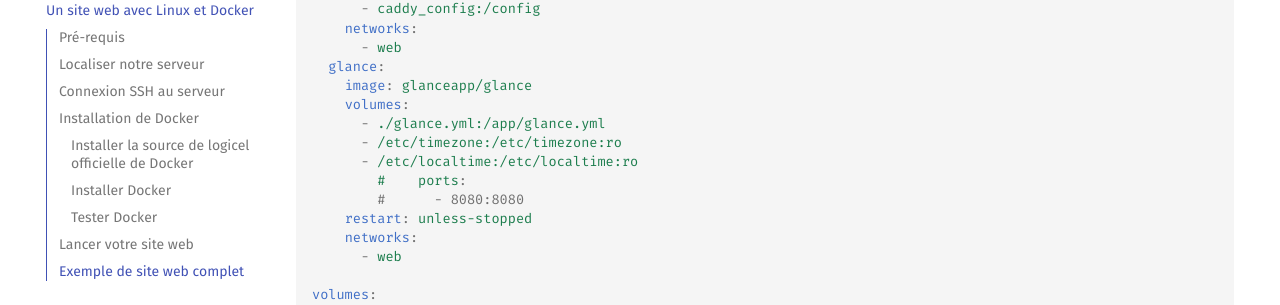
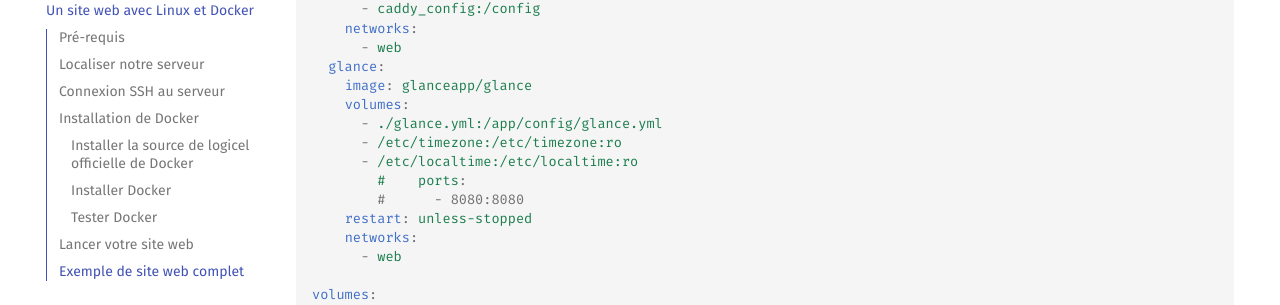
Before and after one commit to o-devops/doc, an MkDocs documentation site: the page built from docs/tutoriels/website-with-linux-docker.md, in a window 1280 px wide and 900 px high, scrolled down 4332 px. Shown: the part 145-450 px from the top of the window. Built offline with MkDocs 1.6.1 and Material for MkDocs 9.7.7, drawn with Linux system fonts in a browser that asks for light colours; comment, search, counter and statistics services are not loaded.

Commit message:
fix: update broken path (#63)

```diff
--- a/docs/tutoriels/website-with-linux-docker.md
+++ b/docs/tutoriels/website-with-linux-docker.md
@@ -163,7 +163,7 @@ services:
   glance:
     image: glanceapp/glance
     volumes:
-      - ./glance.yml:/app/glance.yml
+      - ./glance.yml:/app/config/glance.yml
       - /etc/timezone:/etc/timezone:ro
       - /etc/localtime:/etc/localtime:ro
         #    ports:
```
